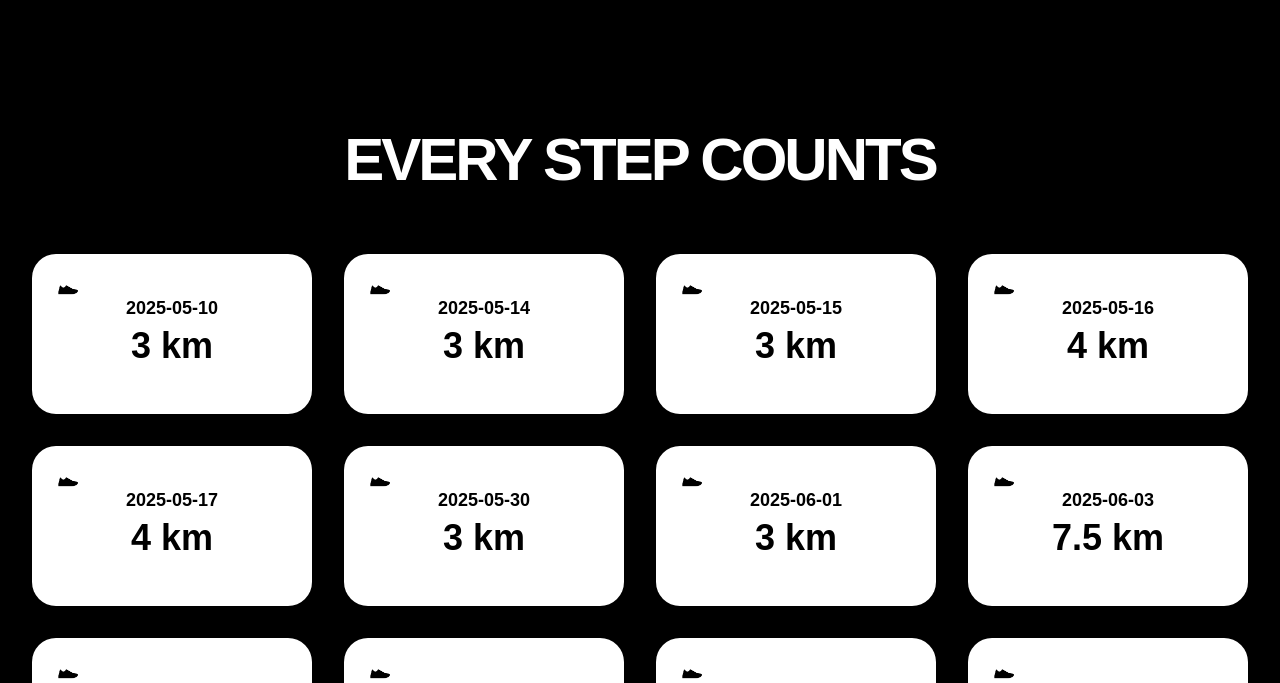
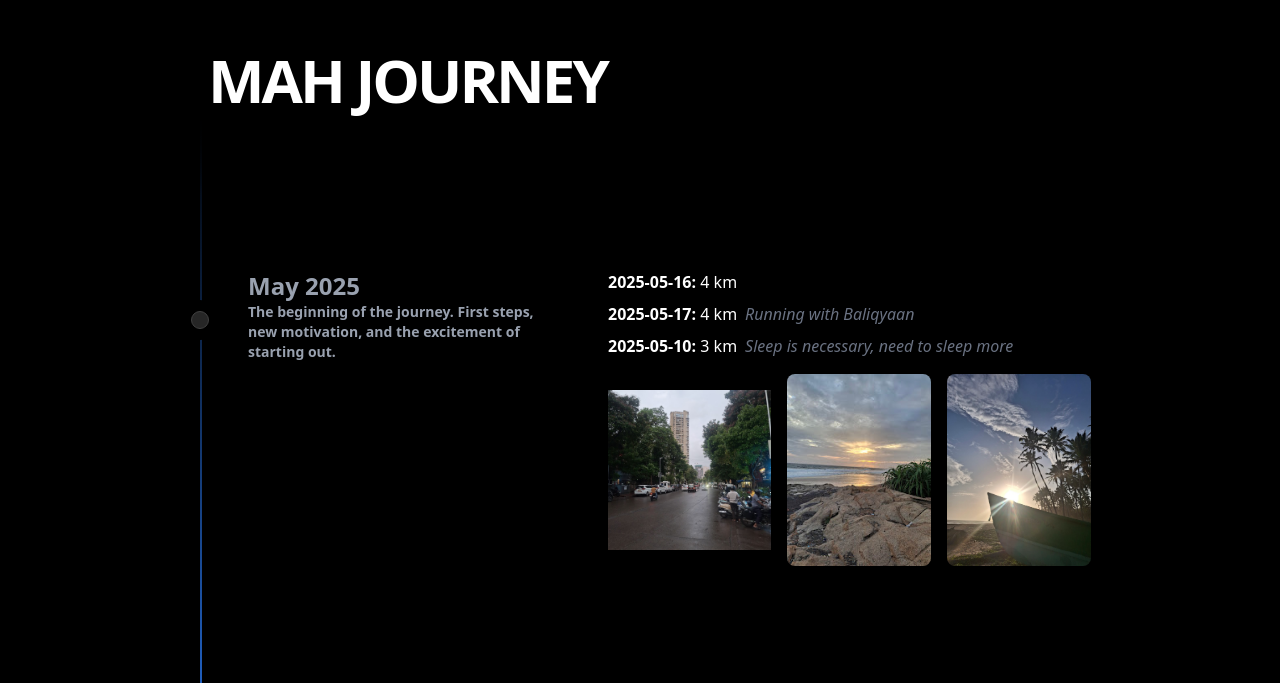
Before and after one commit to wrestle-R/Running_out_of_Excuses, a React (Vite) app: page / in a window 1280 px wide. Shown: the part 1850-2533 px from the top of the page. Built offline with nearby package versions, Linux system fonts and the light colour scheme.

Commit message:
timeline

```diff
--- a/src/components/HeroScrollAnimation.jsx
+++ b/src/components/HeroScrollAnimation.jsx
@@ -3,6 +3,7 @@ import React, { useRef, useEffect, useState } from 'react';
 import Section1 from './Section1';
 import Section2 from './Section2';
 import Section3 from './Section3';
+import { TimelineDemo } from '../pages/Timeline';
 
 const HeroScrollAnimation = () => {
   const container = useRef(null);
@@ -29,7 +30,8 @@ const HeroScrollAnimation = () => {
     <main ref={container} className='relative h-[200vh] bg-black'>
       <Section1 scrollYProgress={scrollYProgress} />
       <Section2 scrollYProgress={scrollYProgress} />
-      <Section3/>
+      {/* <Section3/> */}
+      <TimelineDemo />
 
       <footer className='bg-black border-t border-white/10'>
         <h1 className='text-[12vw] py-12 leading-[100%] uppercase font-bold text-center text-white tracking-tighter'>
--- a/src/components/timeline-ui.jsx
+++ b/src/components/timeline-ui.jsx
@@ -31,14 +31,11 @@ export const Timeline = ({ data }) => {
       className="w-full min-h-screen bg-black font-sans md:px-10"
       ref={containerRef}
     >
-      <div className="max-w-7xl mx-auto py-20 px-4 md:px-8 lg:px-10">
-        <h2 className="text-lg md:text-4xl mb-4 text-white max-w-4xl">
-          Changelog from my journey
+      <div className="max-w-7xl mx-auto px-4 md:px-8 lg:px-10 align-text-center">
+        <h2 className="text-4xl md:text-6xl leading-[100%] font-bold tracking-tighter uppercase font-montserrat">
+          MAH JOURNEY
         </h2>
-        <p className="text-gray-300 text-sm md:text-base max-w-sm">
-          I&apos;ve been working on Aceternity for the past 2 years. Here&apos;s
-          a timeline of my journey.
-        </p>
+
       </div>
 
       <div ref={ref} className="relative max-w-7xl mx-auto pb-20">
--- a/src/pages/Timeline.jsx
+++ b/src/pages/Timeline.jsx
@@ -3,7 +3,7 @@ import { Timeline } from "../components/timeline-ui";
 
 // Only show the 3 longest runs from May and 3 from June, display images for both
 export function TimelineDemo() {
-  const [runs, setRuns] = useState([]);
+  const [runs, setRuns] = useState({ May: [], June: [] });
 
   useEffect(() => {
     fetch("/run.json")
@@ -28,7 +28,7 @@ export function TimelineDemo() {
   // Wait for runs to load
   if (!runs.May || !runs.June) {
     return (
-      <div className="min-h-screen w-full flex items-center justify-center text-gray-400">
+      <div className="w-full flex items-center justify-center text-gray-400 py-12">
         Loading...
       </div>
     );
@@ -127,10 +127,12 @@ export function TimelineDemo() {
   ];
 
   return (
-    <div className="min-h-screen w-full bg-black">
-      <div className="absolute top-0 left-0 w-full">
+    <div className="w-full bg-black py-8 px-2 md:px-8">
+      <div className="max-w-5xl mx-auto">
         <Timeline data={data} />
       </div>
     </div>
   );
 }
+
+export default TimelineDemo;
```
